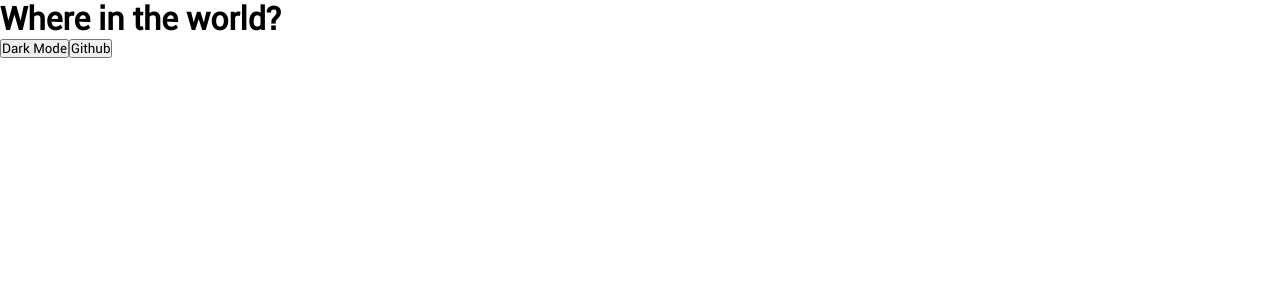
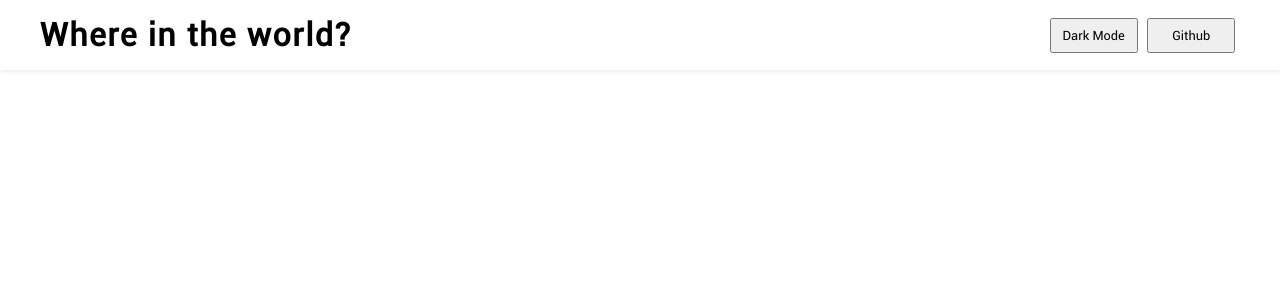
Before and after one commit to Victorceloss/countries-web, a React (Vite) app: page / in a window 1280 px wide. Shown: the top 300 px of the page. Built offline with nearby package versions, Linux system fonts and the light colour scheme.

Commit message:
:style: Update key elements of the Header
Header Title, Padding and Buttons

```diff
--- a/src/components/Header/Header.css
+++ b/src/components/Header/Header.css
@@ -1 +1,26 @@
 @charset "UTF-8";
+
+.header {
+  padding: 1rem 2.5rem;
+
+  display: flex;
+  align-items: center;
+  flex-direction: row;
+  justify-content: space-between;
+
+  box-shadow: 1px 1px 5px rgba(0, 0, 0, 0.100);
+}
+
+.header-title {
+  font-size: 1.6  rem;
+  letter-spacing: 0.1rem;
+}
+
+.header-nav button {
+  width: 5.5rem;
+  padding: 0.5rem;
+  margin: 0 0.3rem;
+
+  cursor: pointer;
+  font-size: 0.80rem;
+}
```
